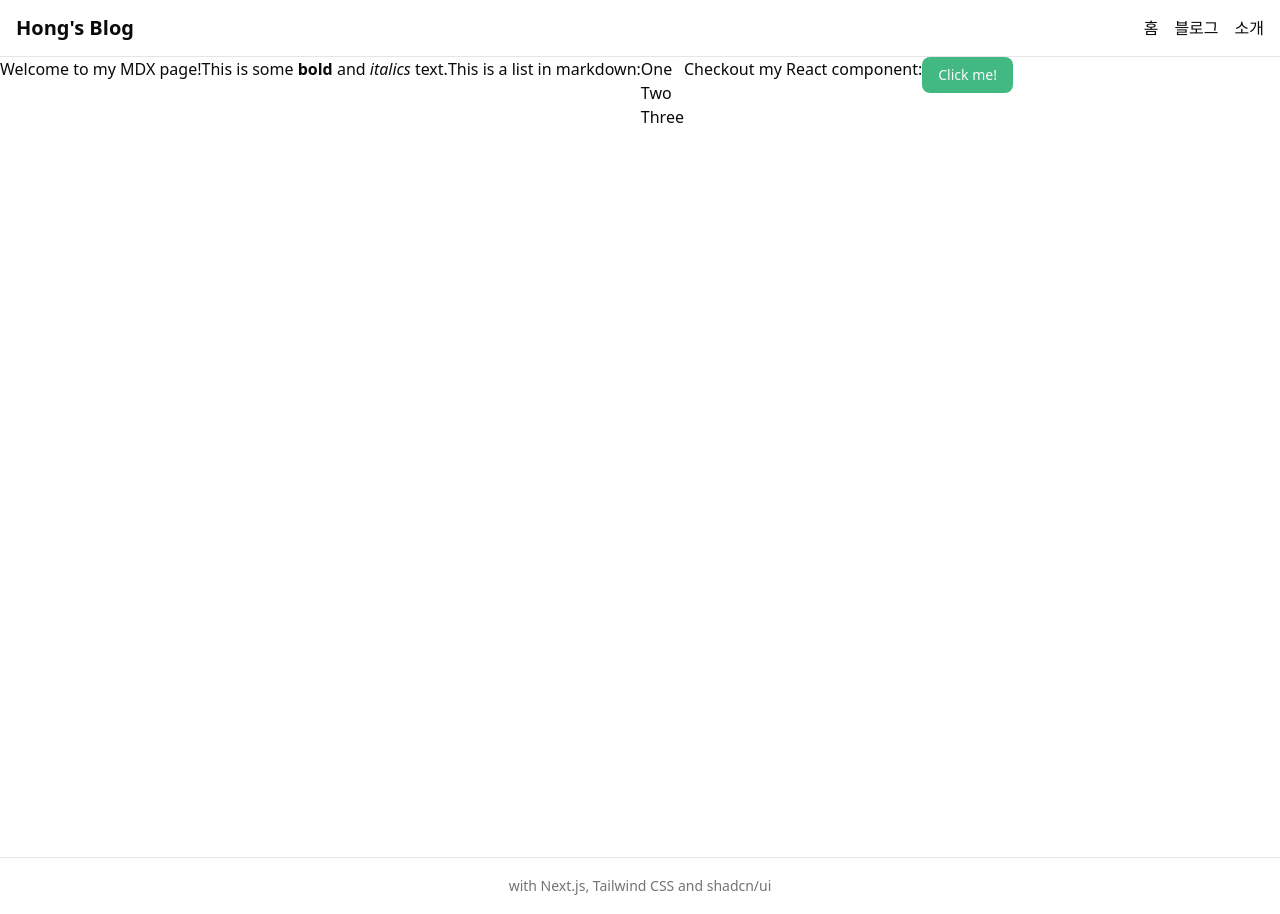
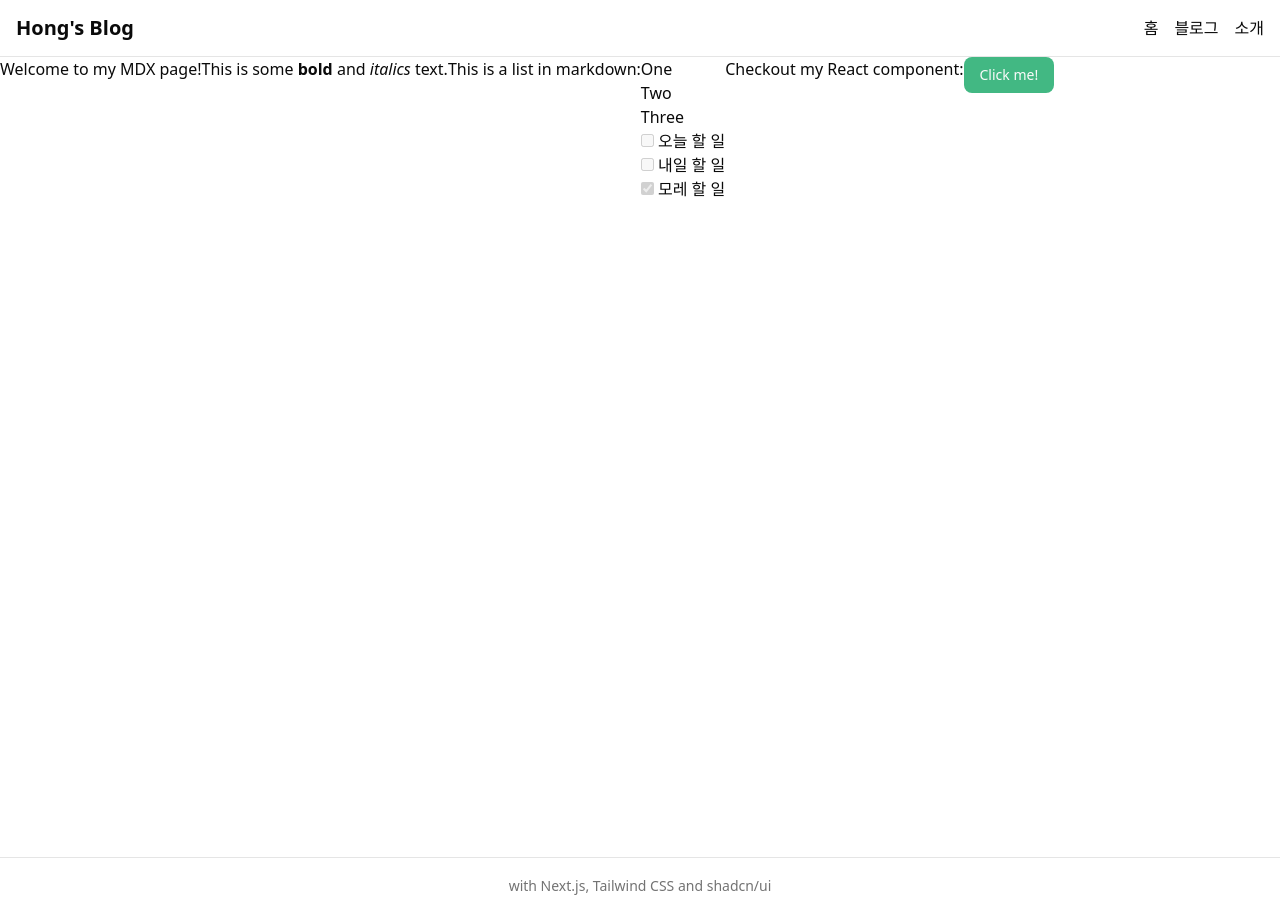
Before and after one commit to akh820/next-blog, a Next.js app: page /mdx-page in a window 1280 px wide. Built offline with nearby package versions, Linux system fonts and the light colour scheme.

Commit message:
chore : mdx 관련 라이브러리 설치 - remarkGfm : 색상과 전체적으로 [ ] Todo 박스 표현가능 - rehypeHighlight : 코드에 색상을 줘서 가독성 향상

```diff
--- a/app/blog/[slug]/page.tsx
+++ b/app/blog/[slug]/page.tsx
@@ -7,6 +7,9 @@ import { Card, CardHeader, CardTitle, CardDescription } from '@/components/ui/ca
 import { getPostBySlug } from '@/lib/notion';
 import { formatDate } from '@/lib/date';
 import { MDXRemote } from 'next-mdx-remote/rsc';
+import remarkGfm from 'remark-gfm';
+import rehypeRaw from 'rehype-raw';
+import rehypeHighlight from 'rehype-highlight';
 
 interface TableOfContentsItem {
   id: string;
@@ -156,10 +159,19 @@ export default async function BlogPost({ params }: BlogPostProps) {
           <Separator className="my-8" />
 
           {/* 블로그 본문 */}
-          <div className="prose prose-slate dark:prose-invert max-w-none">
-            <div className="prose prose-neutral prose-sm dark:prose-invert max-w-none">
-              <MDXRemote source={markdown} />
-            </div>
+          <div className="prose prose-neutral prose-sm dark:prose-invert max-w-none">
+            <MDXRemote
+              source={markdown}
+              options={{
+                mdxOptions: {
+                  remarkPlugins: [remarkGfm],
+                  rehypePlugins: [
+                    rehypeRaw,        // HTML 태그 처리
+                    rehypeHighlight,  // 코드 하이라이팅
+                  ],
+                },
+              }}
+            />
           </div>
 
           <Separator className="my-16" />
--- a/app/globals.css
+++ b/app/globals.css
@@ -152,3 +152,21 @@ Tailwind CSS의 기본 레이어(@layer base)에서 모든 HTML 요소와 body
     width: 100%;
   }
 }
+
+/* Highlight.js 코드 하이라이팅 스타일 */
+@import 'highlight.js/styles/github-dark.css';
+
+/* 코드 블록 커스텀 스타일 */
+@layer components {
+  .prose pre {
+    @apply rounded-lg border bg-muted p-4 overflow-x-auto;
+  }
+
+  .prose code {
+    @apply bg-muted px-1.5 py-0.5 rounded text-sm;
+  }
+
+  .prose pre code {
+    @apply bg-transparent p-0;
+  }
+}
--- a/app/mdx-page/page.mdx
+++ b/app/mdx-page/page.mdx
@@ -9,6 +9,9 @@ This is a list in markdown:
 - One
 - Two
 - Three
+- [ ] 오늘 할 일
+- [ ] 내일 할 일
+- [x] 모레 할 일
 
 Checkout my React component:
 
--- a/next.config.ts
+++ b/next.config.ts
@@ -1,5 +1,8 @@
 import type { NextConfig } from 'next';
 import createMDX from '@next/mdx';
+import remarkGfm from 'remark-gfm';
+import rehypeRaw from 'rehype-raw';
+import rehypeHighlight from 'rehype-highlight';
 
 const nextConfig: NextConfig = {
   images: {
@@ -19,7 +22,13 @@ const nextConfig: NextConfig = {
 };
 
 const withMDX = createMDX({
-  // 필요한 마크다운 플러그인 추가하는 곳
+  options: {
+    remarkPlugins: [remarkGfm],
+    rehypePlugins: [
+      rehypeRaw,        // HTML 태그 처리
+      rehypeHighlight,  // 코드 하이라이팅
+    ],
+  },
 });
 
 export default withMDX(nextConfig);
--- a/package.json
+++ b/package.json
@@ -3,7 +3,8 @@
   "version": "0.1.0",
   "private": true,
   "scripts": {
-    "dev": "next dev --turbopack",
+    "dev:turbopack": "next dev --turbopack",
+    "dev": "next dev",
     "build": "next build",
     "start": "next start",
     "lint": "next lint",
@@ -28,6 +29,9 @@
     "notion-to-md": "^3.1.9",
     "react": "^19.0.0",
     "react-dom": "^19.0.0",
+    "rehype-highlight": "^7.0.2",
+    "rehype-raw": "^7.0.0",
+    "remark-gfm": "^4.0.1",
     "tailwind-merge": "^3.3.1"
   },
   "devDependencies": {
```
Also changed, not shown: 1 other file (tests, documents, lock files or other folders).
